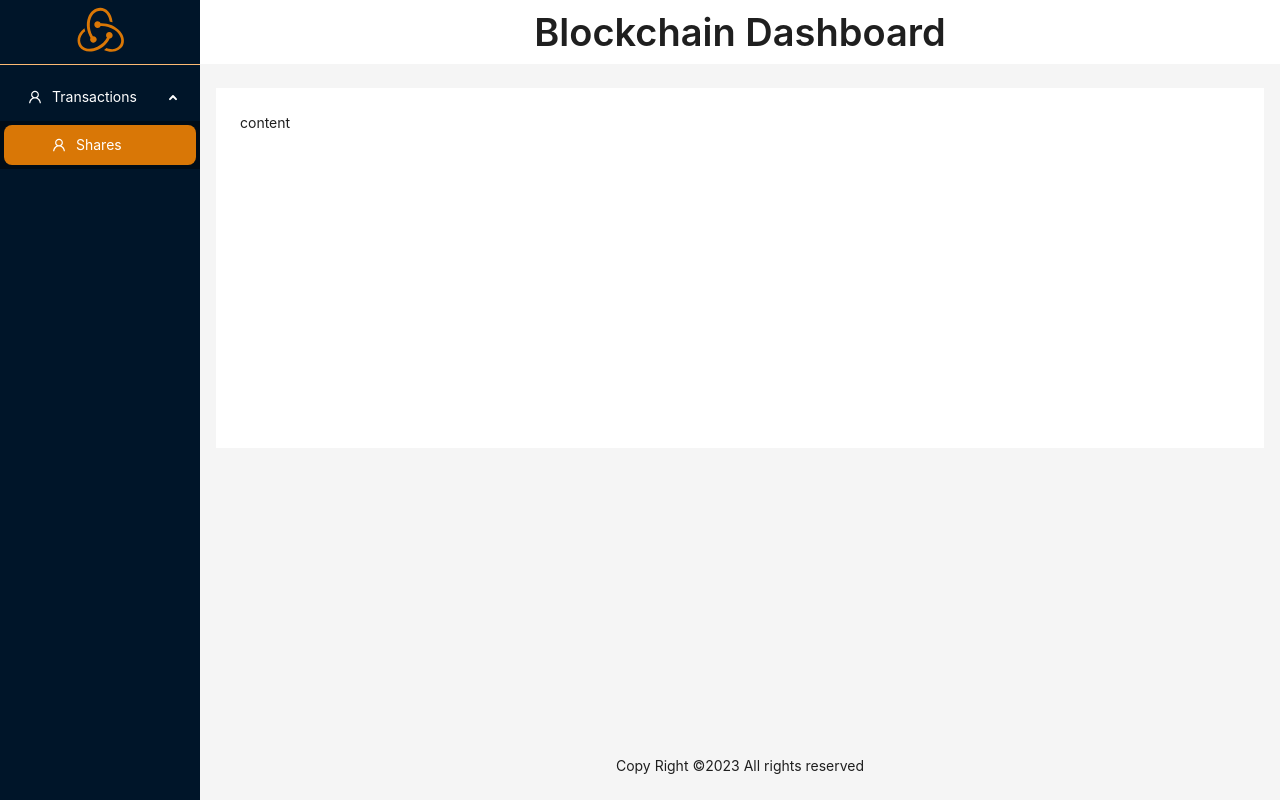
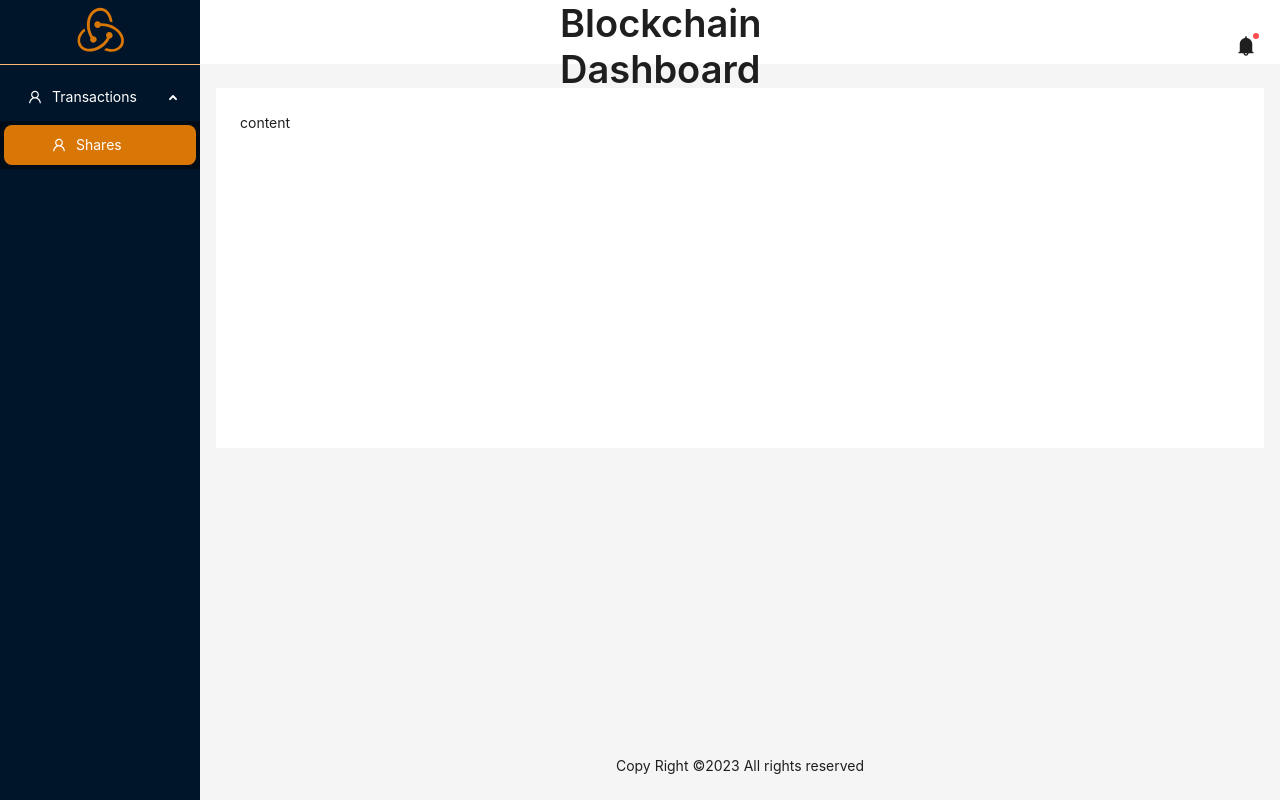
Before and after one commit to vvsrrSunny/blocklchain-transactions-data, a React (Create React App) app: page / in a window 1280 px wide. Built offline with nearby package versions, Linux system fonts and the light colour scheme.

Commit message:
layout finished

```diff
--- a/src/components/HeaderContent.tsx
+++ b/src/components/HeaderContent.tsx
@@ -1,7 +1,7 @@
-import { Col, Row, Typography, theme } from "antd";
+import { Badge, Col, Row, Typography, theme } from "antd";
 import { Header } from "antd/es/layout/layout";
 import React from "react";
-
+import { BellFilled } from '@ant-design/icons';
 
 const HeaderContent = () => {
     const {
@@ -10,11 +10,20 @@ const HeaderContent = () => {
 
     return (
         <Header style={{ padding: 0, background: colorBgContainer }} >
-            <Row justify="center" align="middle" className="h-full">
-                <Col>
-                    <Typography.Title style={{ margin: "0" }}>
-                        Blockchain Dashboard
-                    </Typography.Title>
+            <Row align="middle" className="h-full">
+                <Col span={8} offset={8}>
+                    <div className="flex justify-center">
+                        <Typography.Title style={{ margin: "0" }}>
+                            Blockchain Dashboard
+                        </Typography.Title>
+                    </div>
+                </Col>
+                <Col span={8}>
+                    <div className="flex justify-end mr-6">
+                        <Badge count={2} dot>
+                            <BellFilled className="text-xl" />
+                        </Badge>
+                    </div>
                 </Col>
             </Row>
         </Header>
```
